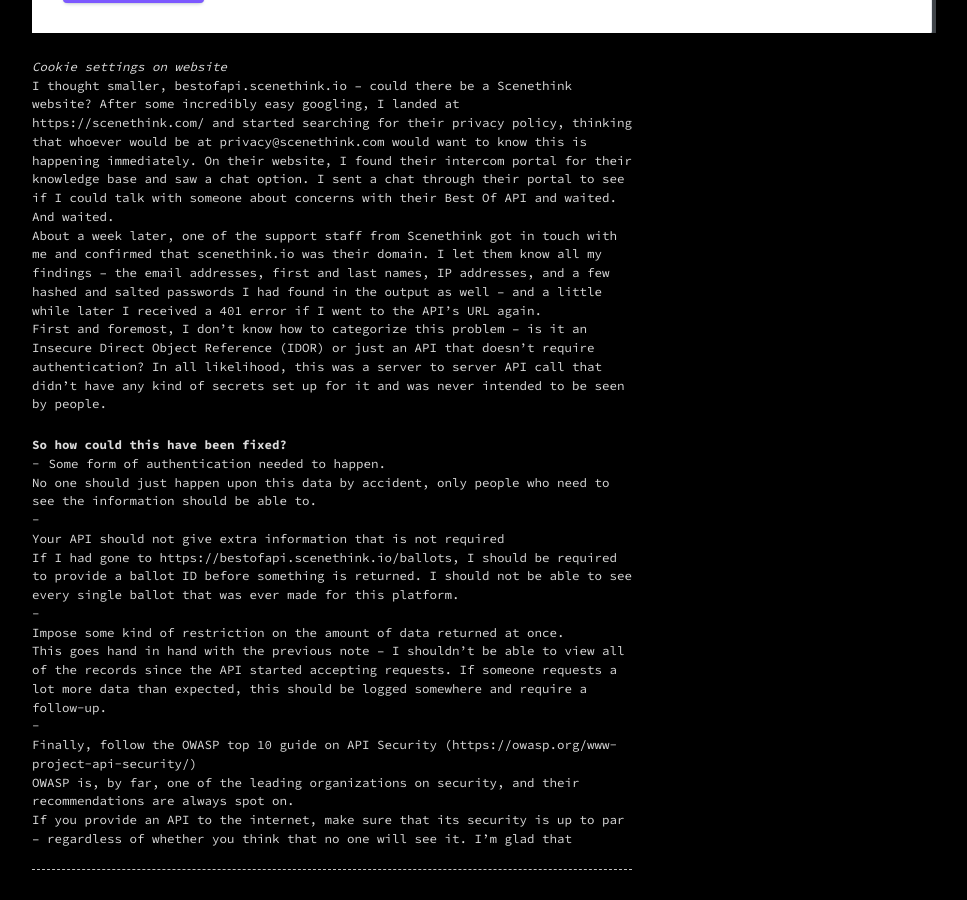
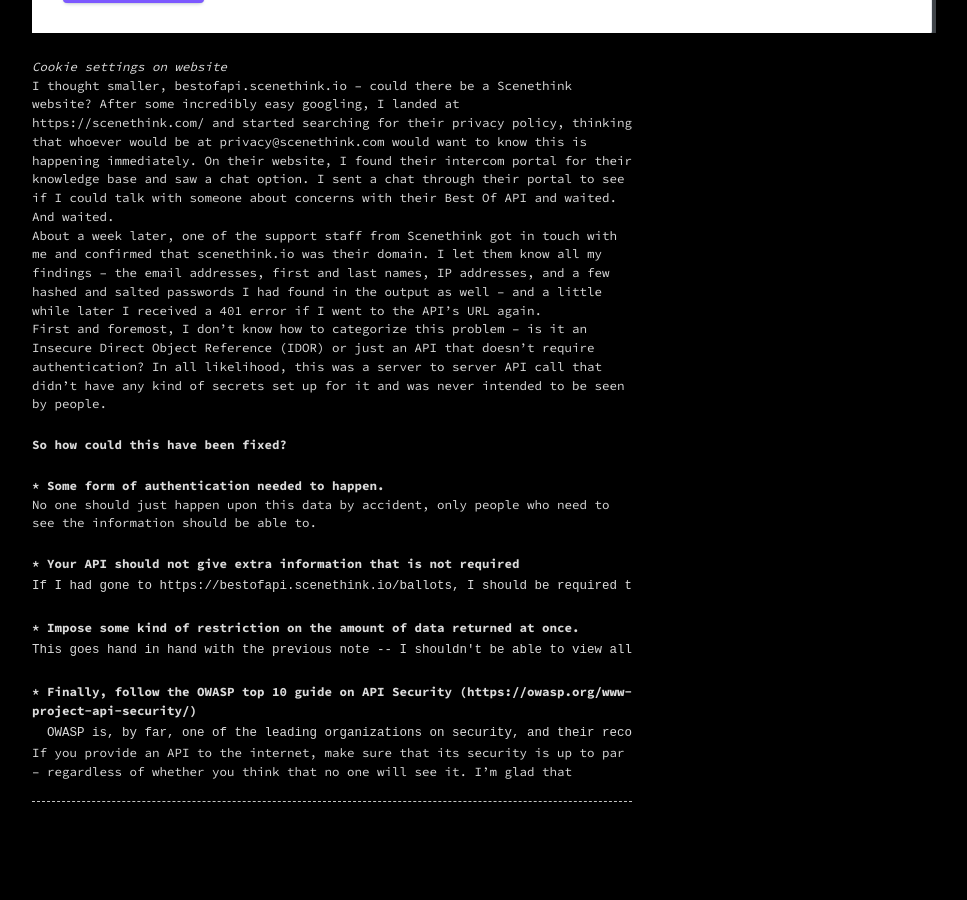
Before and after one commit to mattkduran/mattkduran.github.io, a Jekyll site: the page built from _posts/2020-07-13-API-leak.md, in a window 1280 px wide and 900 px high, scrolled down 2125 px. Shown: the whole window, without its empty margins (308-1275 px from the left). Built offline with Jekyll 4.4.1, drawn with Linux system fonts in a browser that asks for light colours; our own code applies the rules of GitHub Pages for plain Markdown files; after the commit the page ends 2957 px from its top, so only the background shows below that.

```diff
--- a/_posts/2020-07-13-API-leak.md
+++ b/_posts/2020-07-13-API-leak.md
@@ -57,22 +57,22 @@ First and foremost, I don't know how to categorize this problem -- is it an Inse
 
 # So how could this have been fixed?
 
-  * Some form of authentication needed to happen.
+#  * Some form of authentication needed to happen.
 
 No one should just happen upon this data by accident, only people who need to see the information should be able to.
 
 
-  * Your API should not give extra information that is not required
+#  * Your API should not give extra information that is not required
 
 	If I had gone to https://bestofapi.scenethink.io/ballots, I should be required to provide a ballot ID before something is returned. I should not be able to see every single ballot that was ever made for this platform.
 
 
-  * Impose some kind of restriction on the amount of data returned at once.
+#  * Impose some kind of restriction on the amount of data returned at once.
 
 	This goes hand in hand with the previous note -- I shouldn't be able to view all of the records since the API started accepting requests. If someone requests a lot more data than expected, this should be logged somewhere and require a follow-up.
 
 
- * Finally, follow the OWASP top 10 guide on API Security (https://owasp.org/www-project-api-security/)
+# * Finally, follow the OWASP top 10 guide on API Security (https://owasp.org/www-project-api-security/)
 
       OWASP is, by far, one of the leading organizations on security, and their recommendations are always spot on.
 
```
